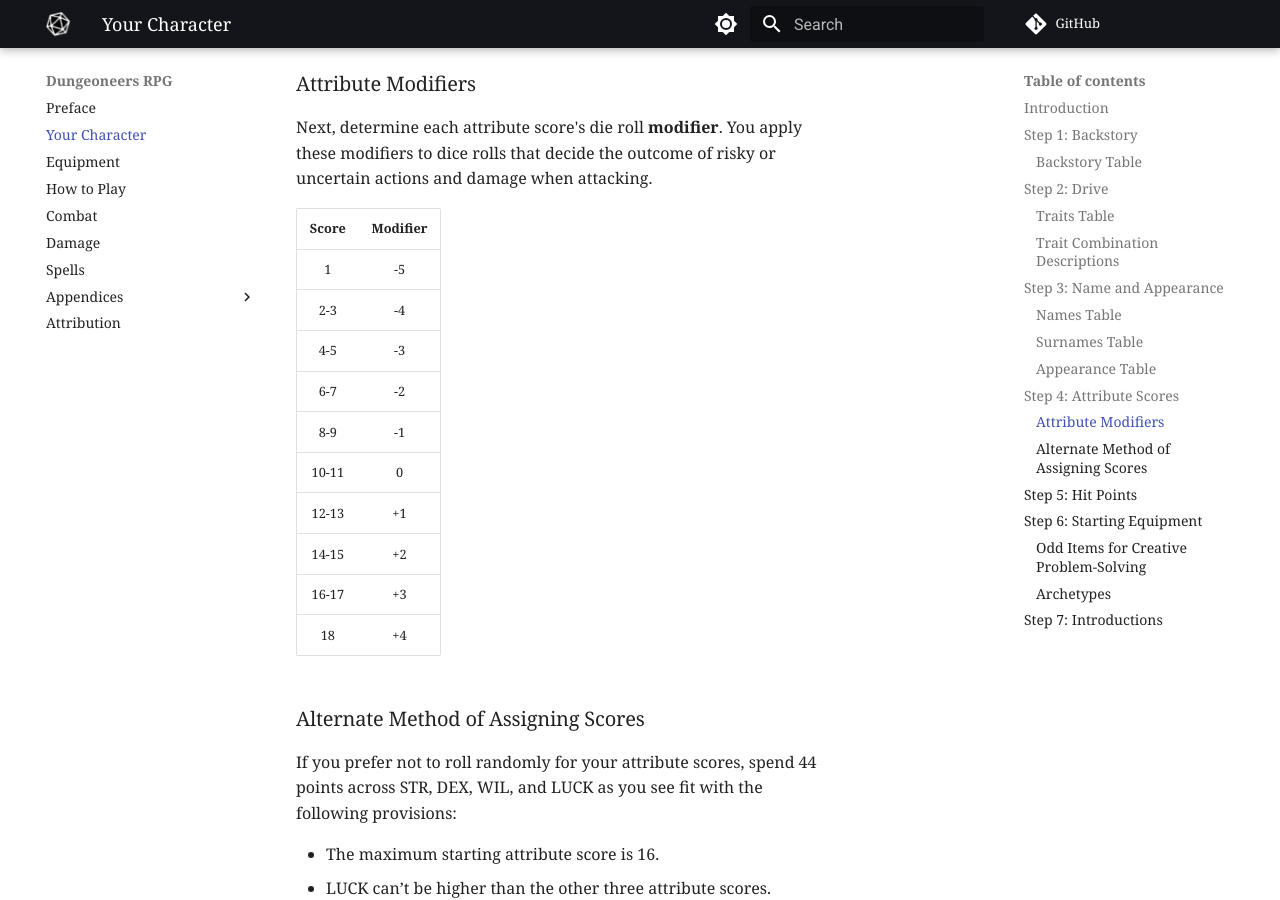
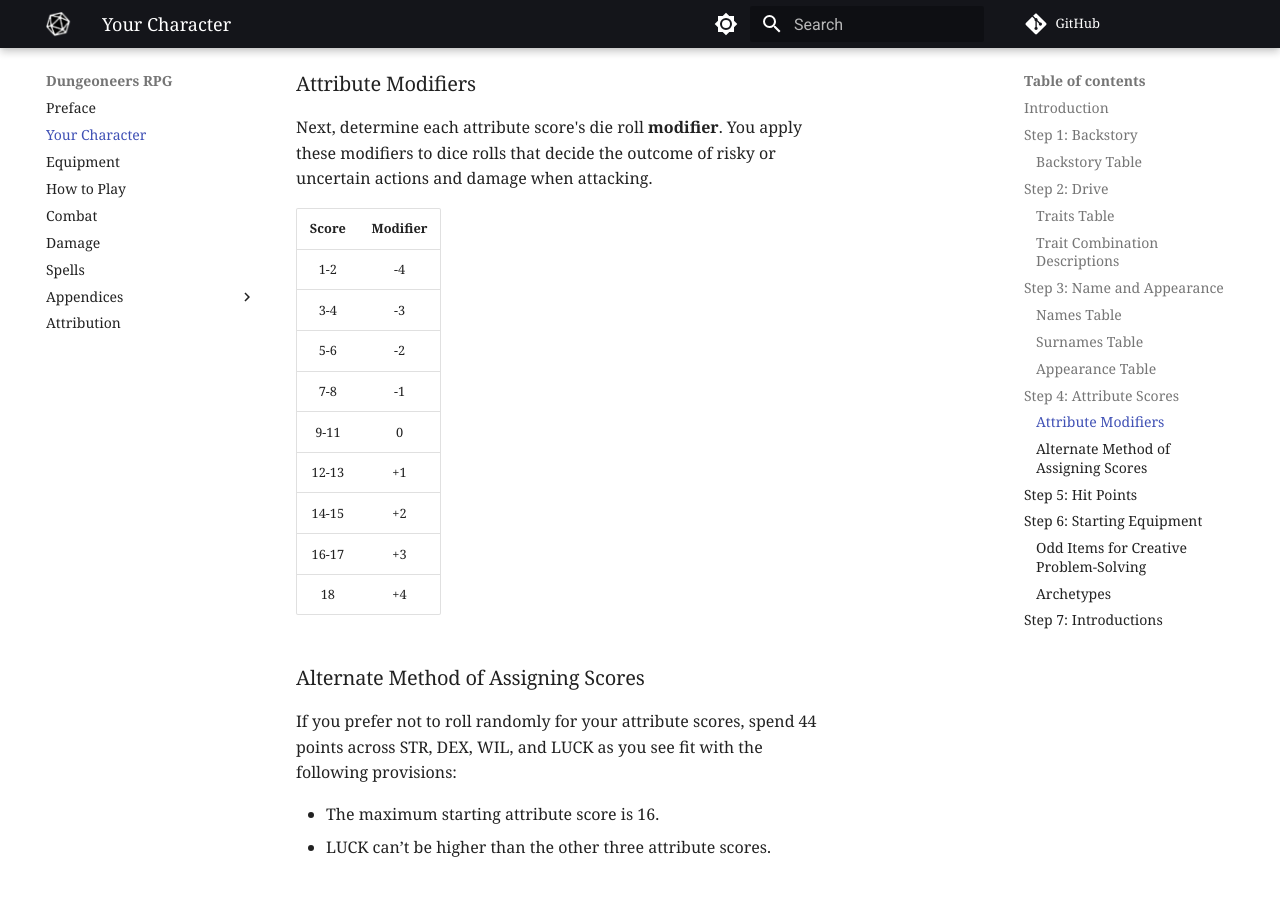
Before and after one commit to joemoose/dungeoneers.d20, an MkDocs documentation site: the page built from docs/character.md, in a window 1280 px wide and 900 px high, scrolled down 6581 px. Built offline with MkDocs 1.6.1 and Material for MkDocs 9.7.7, drawn with Linux system fonts in a browser that asks for light colours; comment, search, counter and statistics services are not loaded.

Commit message:
Update character.md

```diff
--- a/docs/character.md
+++ b/docs/character.md
@@ -177,12 +177,11 @@ Next, determine each attribute score's die roll **modifier**. You apply these mo
 
 | Score | Modifier |
 | :-: | :-: |
-| 1 | -5 |
-| 2-3 | -4 |
-| 4-5	| -3 |
-| 6-7 | -2 |
-| 8-9 | -1 |
-| 10-11 | 0 |
+| 1-2 | -4 |
+| 3-4	| -3 |
+| 5-6 | -2 |
+| 7-8 | -1 |
+| 9-11 | 0 |
 | 12-13 | +1 |
 | 14-15 | +2 |
 | 16-17 | +3 |
```
